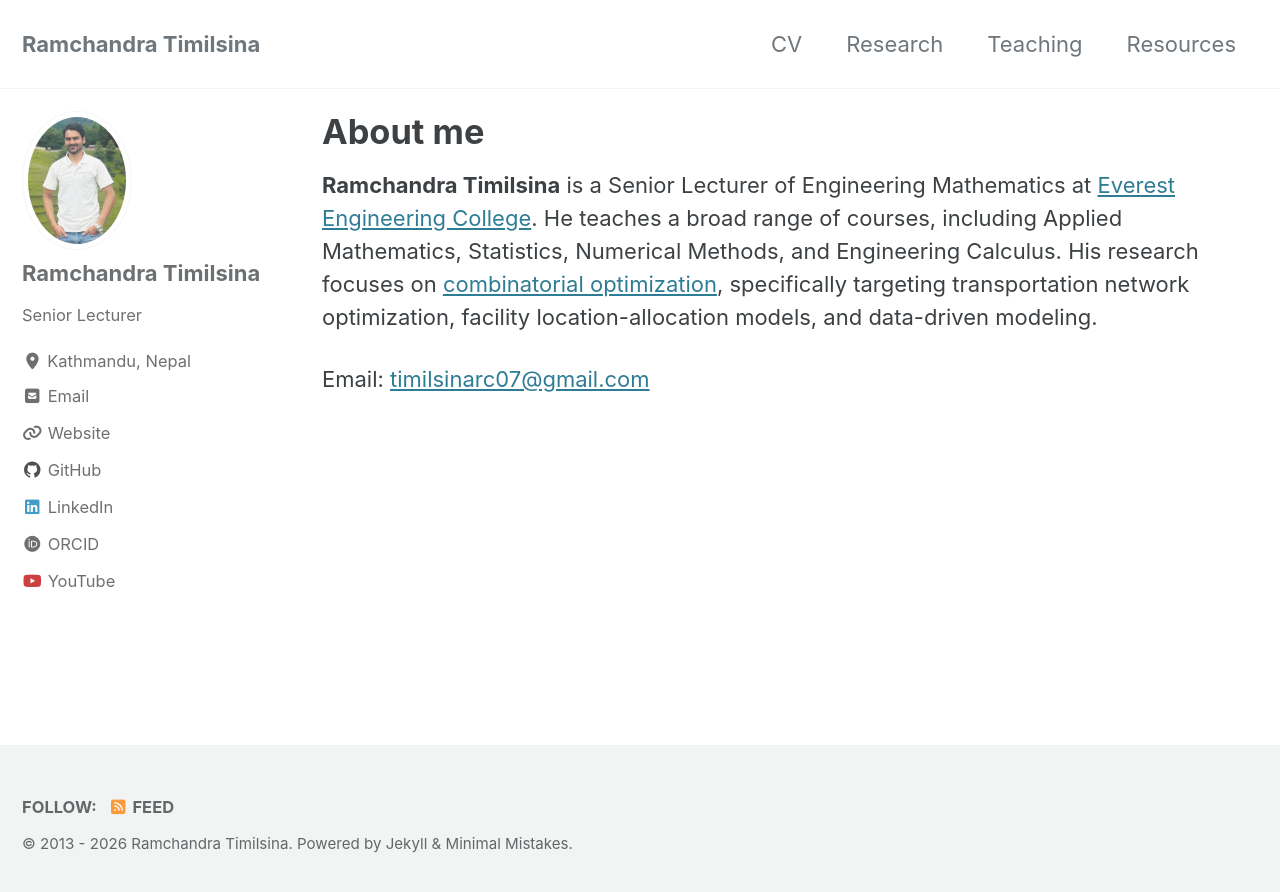
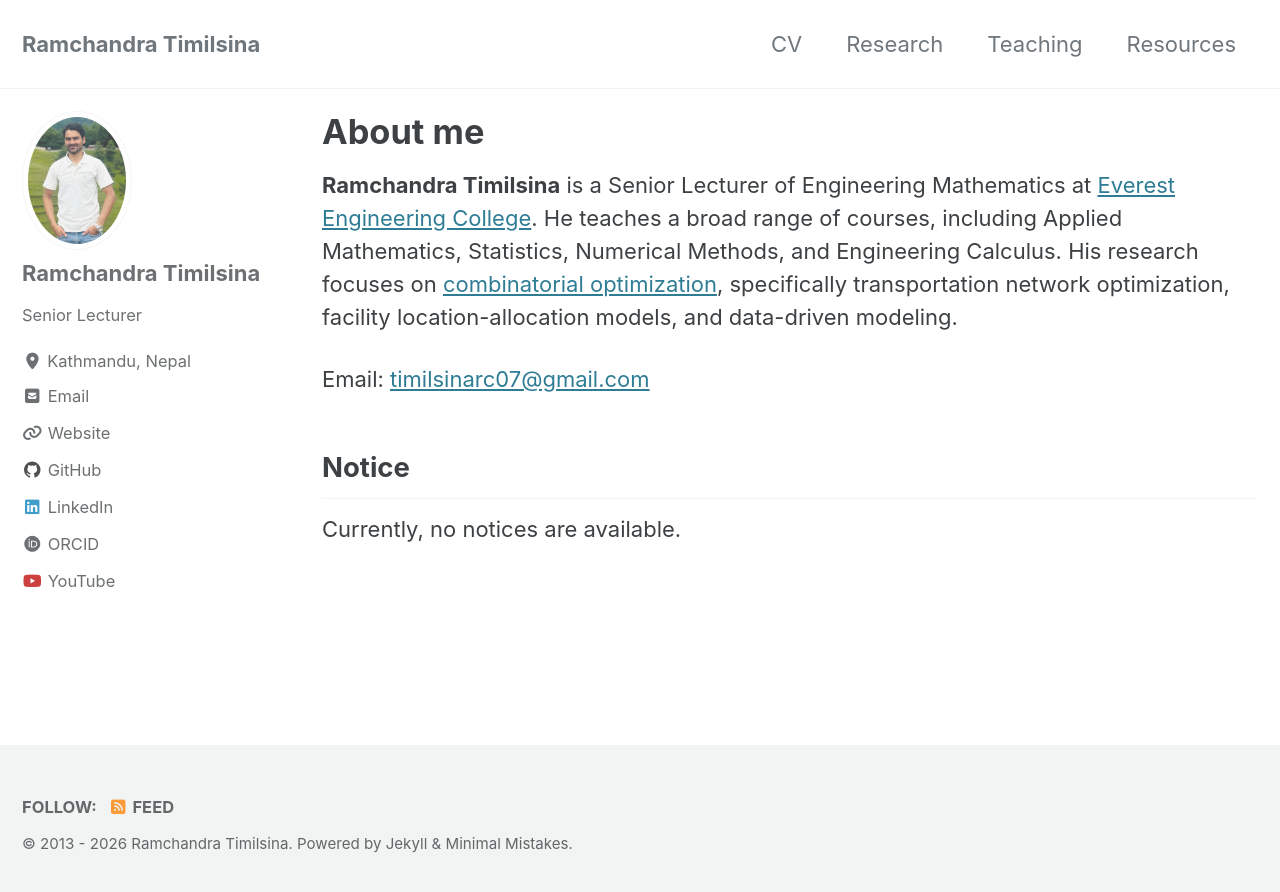
Before and after one commit to TimilsinaRC07/TimilsinaRC07.github.io, a Jekyll site: the page built from index.html, in a window 1280 px wide. Shown: the top 892 px of the page. Built offline with Jekyll 4.4.1, drawn with Linux system fonts in a browser that asks for light colours; cached includes are drawn as plain includes; the list of posts is cut into pages by our own code.

Commit message:
Update text in index.html and add notice section

```diff
--- a/index.html
+++ b/index.html
@@ -11,7 +11,12 @@ author_profile: true
   <a href="https://eemc.edu.np/">Everest Engineering College</a>.
   He teaches a broad range of courses, including Applied Mathematics, Statistics, Numerical Methods, and Engineering Calculus.
   His research focuses on <a href="https://en.wikipedia.org/wiki/Combinatorial_optimization">combinatorial optimization</a>,
-  specifically targeting transportation network optimization, facility location-allocation models, and data-driven modeling.
+  specifically transportation network optimization, facility location-allocation models, and data-driven modeling.
 </p>
 
 <p>Email: <a href="mailto:timilsinarc07@gmail.com">timilsinarc07@gmail.com</a></p>
+
+<h2>Notice</h2>
+<p>
+  Currently, no notices are available.
+</p>
```
